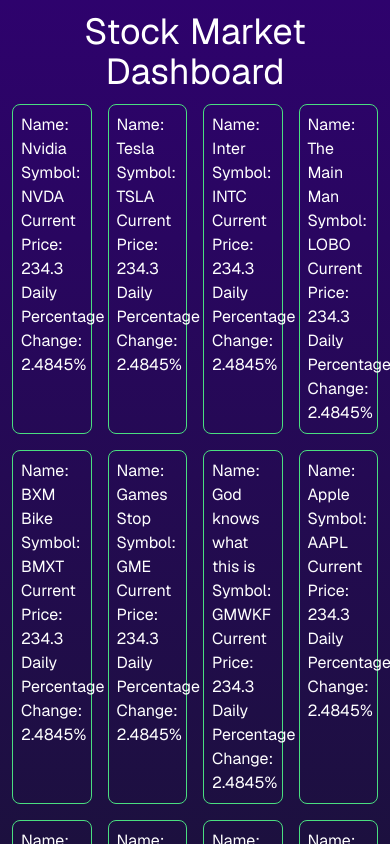
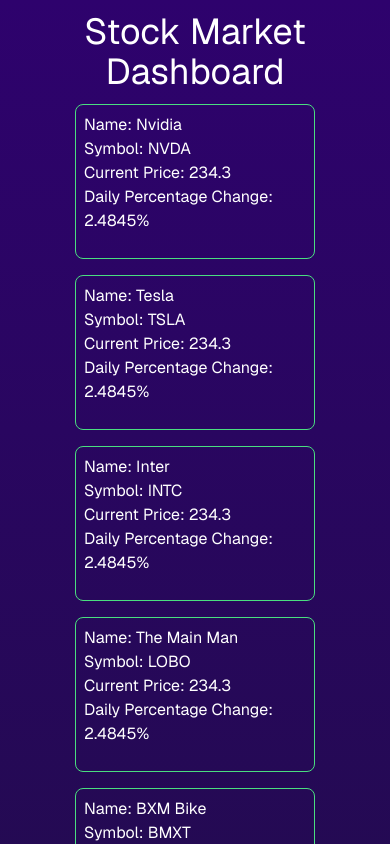
Before and after one commit to Baleandor/stocks, a Next.js app: page / in a window 390 px wide. Shown: the top 844 px of the page. Built offline with nearby package versions, Linux system fonts and the light colour scheme.

Commit message:
Screen responsiveness polished (#5)

```diff
--- a/src/app/page.tsx
+++ b/src/app/page.tsx
@@ -39,7 +39,7 @@
       {stockStatus === "loading" && <LoadingSpinner />}
 
       {stockStatus === "succeeded" && (
-        <div className="grid grid-cols-4 gap-4">
+        <div className="grid gap-4 sm:grid-cols-2 md:grid-cols-3 lg:grid-cols-4">
           {stocksState.map((stockInReduxState) => {
             return (
               <StockDisplayBox
--- a/src/components/StockDisplayBox.tsx
+++ b/src/components/StockDisplayBox.tsx
@@ -2,7 +2,7 @@
 
 export default function StockDisplayBox({ stock }: { stock: StockSliceType }) {
   return (
-    <div className="border border-green-400 p-2 rounded-lg">
+    <div className="m-auto h-[155px] max-w-60 rounded-lg border border-green-400 p-2 text-left">
       <div>
         <span>Name: </span>
         <span>{stock.name}</span>
--- a/tailwind.config.ts
+++ b/tailwind.config.ts
@@ -9,6 +9,12 @@
         sans: ["var(--font-geist-sans)", ...fontFamily.sans],
       },
     },
+    screens: {
+      sm: "640px",
+      md: "768px",
+      lg: "1024px",
+      xl: "1280px",
+    },
   },
   plugins: [],
 } satisfies Config;
```
